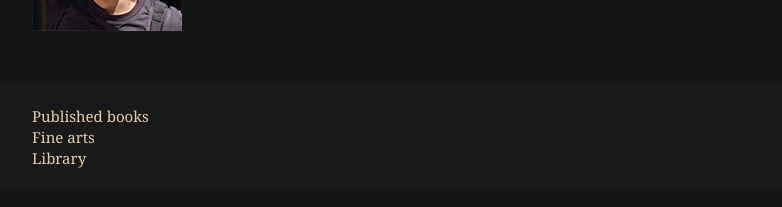
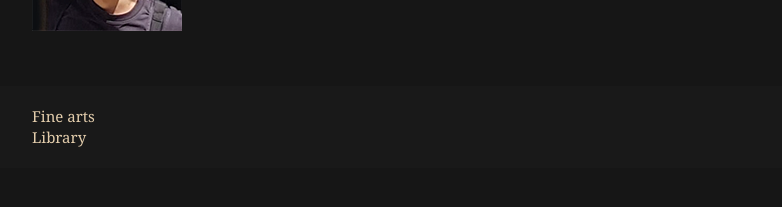
Before and after one commit to simonante/shimonem, a Jekyll site: the page built from index.md, in a window 1280 px wide. Shown: the part 373-580 px from the top of the page, without its empty margins (248-1030 px from the left). Built offline with Jekyll 4.4.1, drawn with Linux system fonts in a browser that asks for light colours.

Commit message:
Update default.html

```diff
--- a/_layouts/default.html
+++ b/_layouts/default.html
@@ -44,7 +44,6 @@
     <div class="wrapper-footer">
       <div class="container">
         <footer class="footer">
-            <a href="{{ site.baseurl }}/library">Published books</a>
             <a href="{{ site.baseurl }}/fineart">Fine arts</a>
             <a href="{{ site.baseurl }}/reading">Library</a>
         </footer>
```
